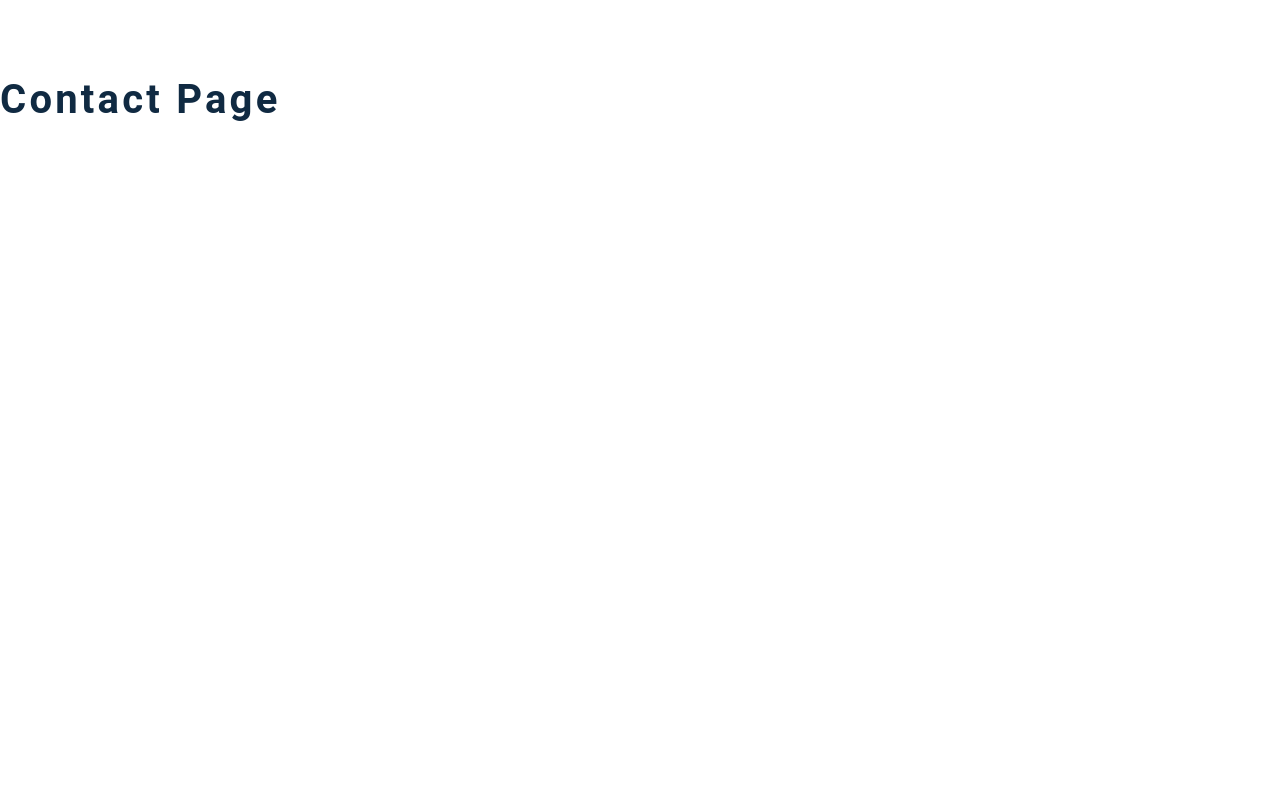
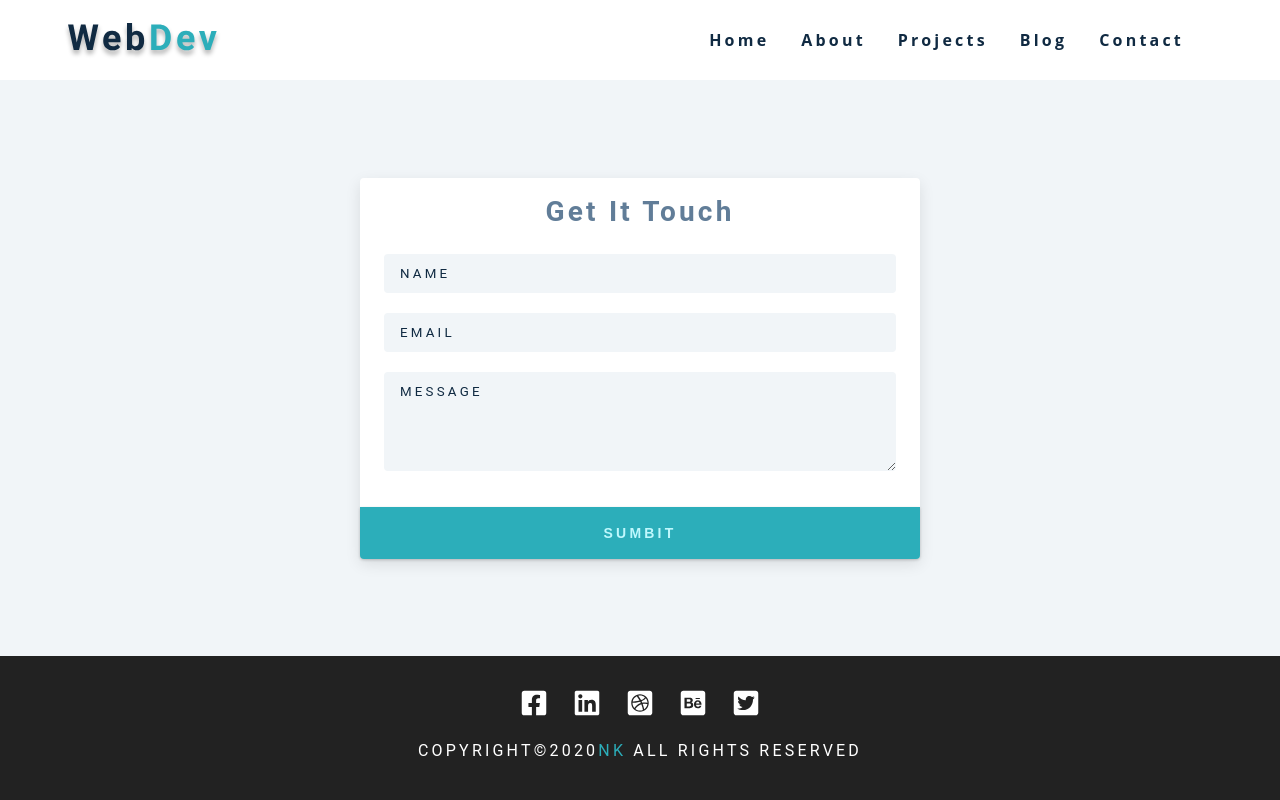
Before and after one commit to NikolasKorakidis/Portfolio, a Gatsby site: page /contact in a window 1280 px wide. Built offline with nearby package versions, Linux system fonts and the light colour scheme; Gatsby itself is replaced by a stand-in of ours.

Commit message:
form done

```diff
--- a/src/pages/contact.js
+++ b/src/pages/contact.js
@@ -2,7 +2,41 @@ import React from "react"
 import Layout from "../components/Layout"
 
 const contact = () => {
-  return <h2>contact page</h2>
+  return (
+    <Layout>
+      <section className="contact-page">
+        <article className="contact-form">
+          <h3>get it touch</h3>
+          <form action="https://formspree.io/f/myybpjzy" method="POST">
+            <div className="form-group">
+              <input
+                type="text"
+                name="name"
+                placeholder="name"
+                className="form-control"
+              />
+              <input
+                type="email"
+                placeholder="email"
+                name="email"
+                className="form-control"
+              />
+              <textarea
+                name="message"
+                id="msg"
+                rows="5"
+                placeholder="message"
+                className="form-control"
+              ></textarea>
+            </div>
+            <button type="submit" className="submit-btn btn">
+              Sumbit
+            </button>
+          </form>
+        </article>
+      </section>
+    </Layout>
+  )
 }
 
 export default contact
```
Also changed, not shown: src/pages/about.js (+48 -3 lines).
